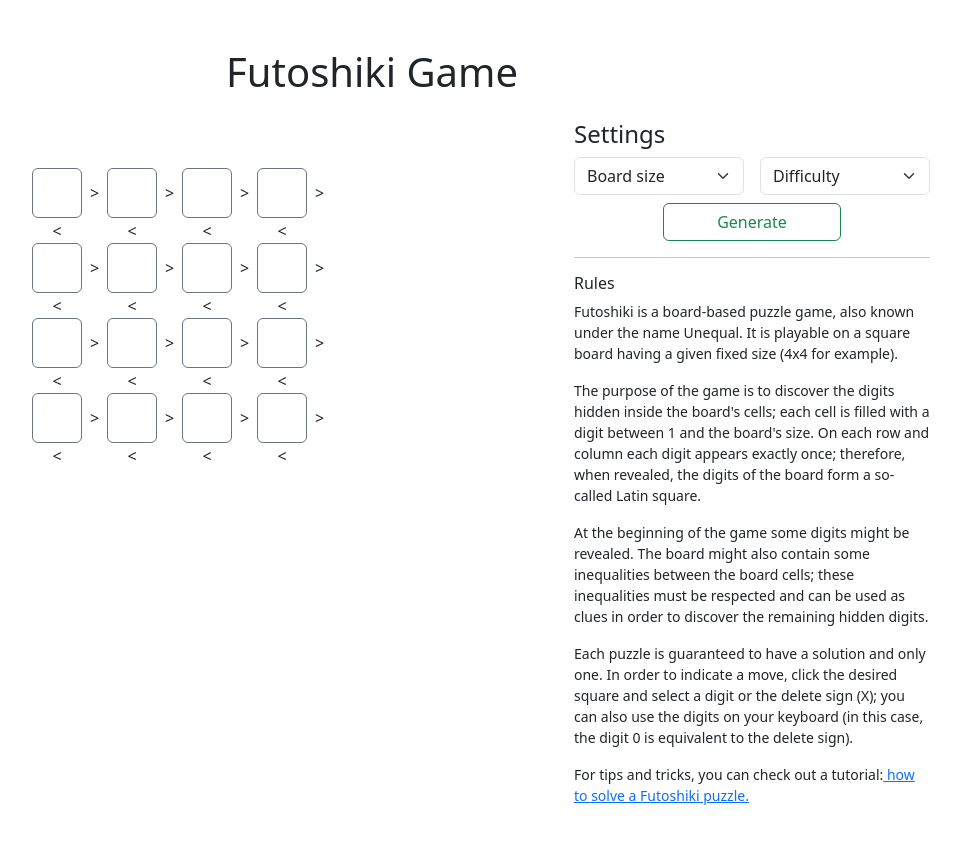
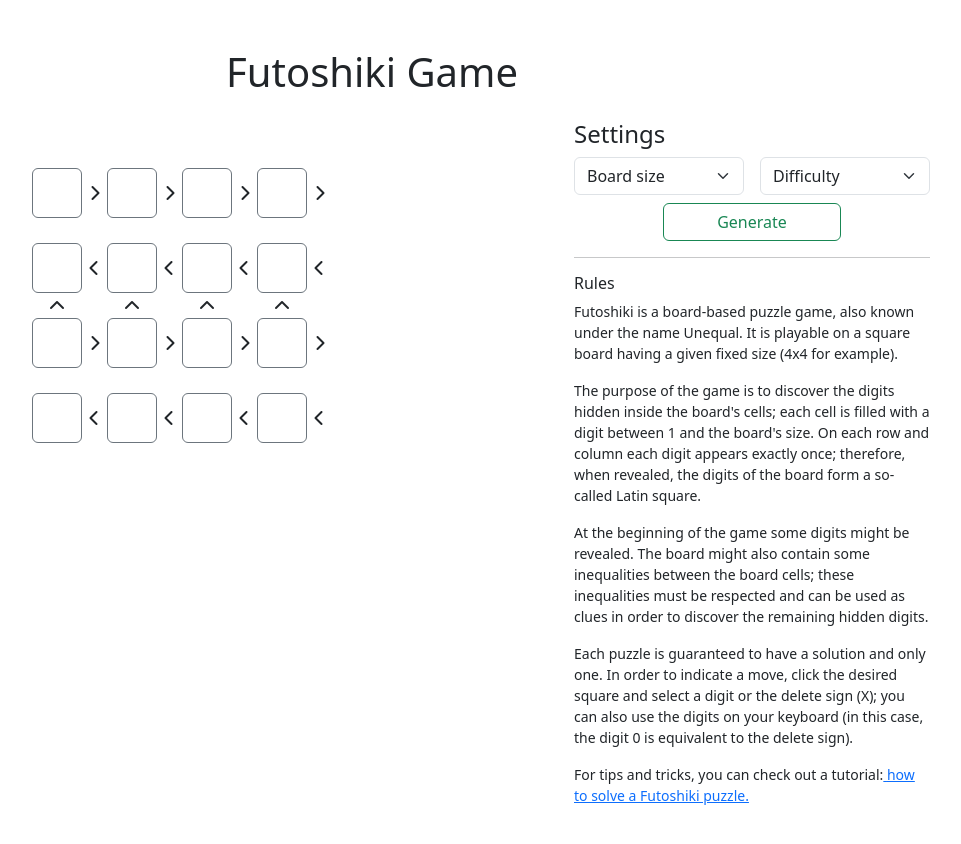
Before and after one commit to danielyandev/futoshiki, a React (Vite) app: page / in a window 1280 px wide. Shown: the top 844 px of the page, without its empty margins (268-1229 px from the left). Built offline with nearby package versions, Linux system fonts and the light colour scheme.

Commit message:
Render constraints

```diff
--- a/package.json
+++ b/package.json
@@ -10,6 +10,7 @@
     "preview": "vite preview"
   },
   "dependencies": {
+    "@fortawesome/fontawesome-free": "^6.5.1",
     "bootstrap": "^5.3.3",
     "prettier": "^3.2.5",
     "prop-types": "^15.8.1",
--- a/src/components/Cell.jsx
+++ b/src/components/Cell.jsx
@@ -1,6 +1,20 @@
 import PropTypes from 'prop-types'
 
 export default function Cell({ cell }) {
+  const renderRightConstraint = () => {
+    if (!cell.constraints.right) return null
+
+    const side = cell.constraints.right === '>' ? 'right' : 'left'
+    return <i className={`fa fa-chevron-${side}`} />
+  }
+
+  const renderBottomConstraint = () => {
+    if (!cell.constraints.bottom) return null
+
+    const side = cell.constraints.bottom === '>' ? 'bottom' : 'up'
+    return <i className={`fa fa-chevron-${side}`} />
+  }
+
   return (
     <div>
       <div className="d-flex">
@@ -8,11 +22,11 @@ export default function Cell({ cell }) {
           {cell.value}
         </div>
         <div className="cell-constraint-right d-flex justify-content-center align-items-center">
-          {'>'}
+          {renderRightConstraint()}
         </div>
       </div>
       <div className="cell-constraint-bottom d-flex justify-content-center align-items-center">
-        {'<'}
+        {renderBottomConstraint()}
       </div>
     </div>
   )
--- a/src/main.jsx
+++ b/src/main.jsx
@@ -3,6 +3,7 @@ import ReactDOM from 'react-dom/client'
 import App from './components/App.jsx'
 import 'bootstrap/dist/css/bootstrap.min.css'
 import './main.css'
+import '@fortawesome/fontawesome-free/css/all.min.css'
 
 ReactDOM.createRoot(document.getElementById('root')).render(
   <React.StrictMode>
```
Also changed, not shown: 1 other file (tests, documents, lock files or other folders).
